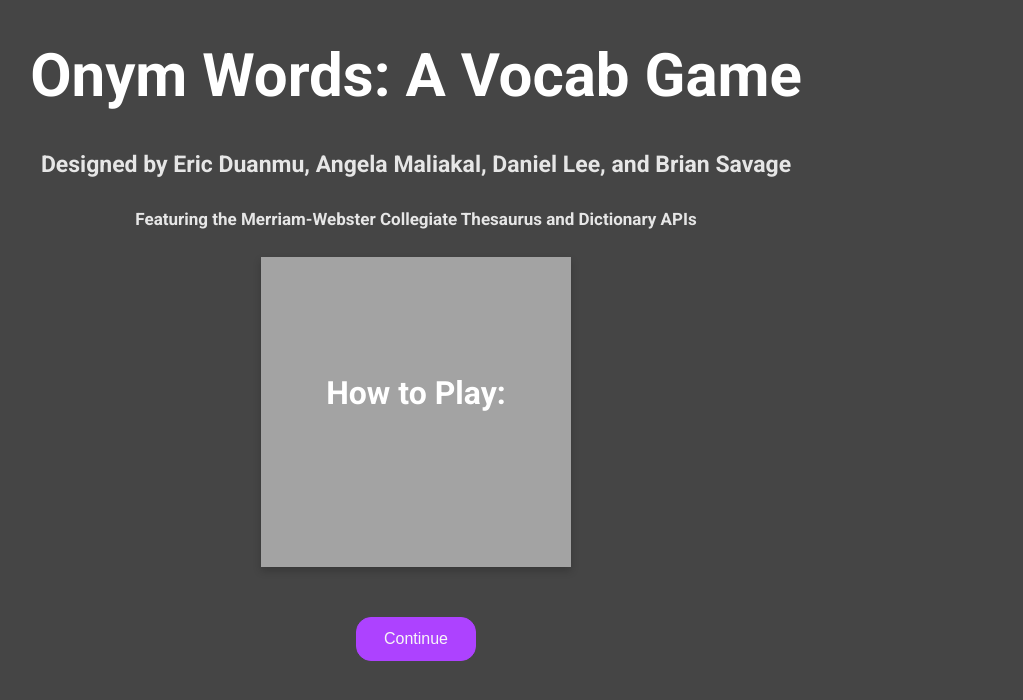
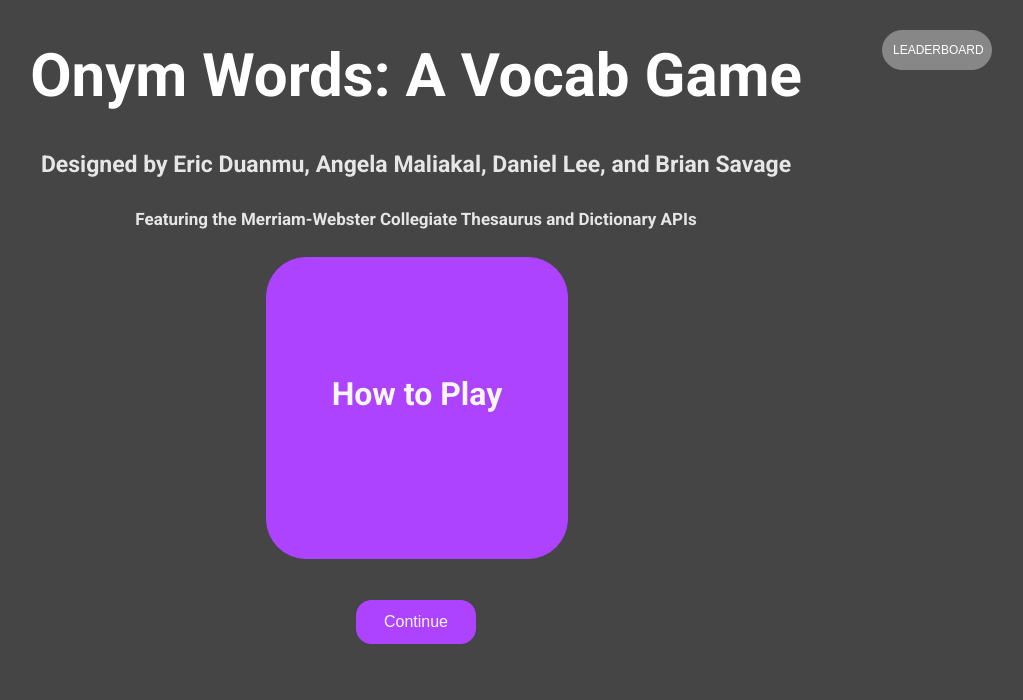
Before and after one commit to comp20BEAD/final-project, a website: page index.html in a window 1280 px wide. Shown: the whole page, without its empty margins (224-1247 px from the left). Drawn offline with nearby package versions, Linux system fonts and the light colour scheme.

Commit message:
Update index.html

```diff
--- a/index.html
+++ b/index.html
@@ -48,38 +48,51 @@
       h5 {
         font-size: 17px;
       }
+      p {
+        font-size: 14px;
+      }
 .flip-card {
-  margin: auto;
+  position: absolute;
+  width: 300px;
+  height: 300px;
+  left: 50%;
+  margin-left: -150px;
   background-color: transparent;
-  width: 310px;
-  height: 310px;
   perspective: 1000px;
 }
 .flip-card-inner {
-  position: relative;
-  width: 100%;
-  height: 100%;
+  position: absolute;
+  width: 300px;
+  height: 300px;
+  left: 50%;
+  margin-left: -150px;
   text-align: center;
   transition: transform 0.6s;
   transform-style: preserve-3d;
-  box-shadow: 0 4px 8px 0 rgba(0,0,0,0.2);
 }
 .flip-card:hover .flip-card-inner {
   transform: rotateY(180deg);
 }
 .flip-card-front, .flip-card-back {
   position: absolute;
-  width: 100%;
-  height: 100%;
+  width: 300px;
+  height: 300px;
+  left: 50%;
+  margin-left: -150px;
   backface-visibility: hidden;
 }
 .flip-card-front {
-  background-color: #a3a3a3;
-  color: #FFF;
+  background-color: #ad42ff;
+  border: solid 1px #ad42ff;
+  border-radius: 40px;
+  color: #f7f7f7;
 }
 .flip-card-back {
-  background-color: #a3a3a3;
-  color: #FFF;
+  vertical-align: middle;
+  background-color: #ad42ff;
+  border: solid 1px #ad42ff;
+  border-radius: 40px;
+  color: #f7f7f7;
   transform: rotateY(180deg);
 }
 .contButton {
@@ -94,7 +107,7 @@
   text-decoration: none;
   width: 120px;
   margin-left: -60px;
-  margin-top: 50px;
+  top: 600px;
   font-size: 12pt;
 }
 .contButton_hover:hover {
@@ -105,8 +118,33 @@
   outline: none;
   cursor: pointer;
 }
+.leaderboardButton {
+  position: absolute;
+  background-color: #878787;
+  border: solid 1px #878787;
+  border-radius: 20px;
+  color: #FFF;
+  padding: 10px 10px;
+  text-align: center;
+  text-decoration: none;
+  font-size: 12px;
+  width: 110px;
+  height: 40px;
+  top: 30px;
+  right: 5%;
+}
+.leaderboardButton_hover:hover {
+  background: #a3a3a3;
+  border: solid 1px #a3a3a3;
+  border-radius: 20px;
+  color: #FFF;
+  outline: none;
+  cursor: pointer;
+}
     </style>
   </head>
+  <body>
+  <input class="leaderboardButton leaderboardButton_hover" type="button" value="LEADERBOARD" id="leaderboard" onclick="window.location.href = 'leaderboard.html';">
   <h1 align="center" style="font-size: 60px">Onym Words: A Vocab Game<h1>
   <h4 align="center" style="color:#e6e6e6">Designed by Eric Duanmu, Angela Maliakal, Daniel Lee, and Brian Savage</h4>
   <h5 align="center" style="color:#e6e6e6">Featuring the Merriam-Webster Collegiate Thesaurus and Dictionary APIs</h5>
@@ -114,17 +152,17 @@
   <div class="flip-card-inner">
     <div class="flip-card-front">
     	<br><br><br><br><br>
-		<h1>How to Play:<h1>
+		<h1>How to Play<h1>
     </div>
     <div class="flip-card-back">
-      <p>1. Two words will be shown. Your job is to select whether the words are synonyms, antonyms, or unrelated.</p>
-      <p>2. Once you select, you can hover over the word for its definition.</p>
-      <p>3. When you are ready, click next to get your next pair of words.</p>
-      <P>4. You have 3 lives. If you get three pairs wrong, you will lose!</P>
-      <P>Click the continue button to get started!</P>
+      <p><br>1. Two words will be shown. Your job is to decide whether the words are synonyms, antonyms, or neither.</p>
+      <p>2. Once you answer, you can hover over the words for their definition.</p>
+      <p>3. When you are ready, click NEXT to get your next pair of words.</p>
+      <p>4. You have 3 lives. The game ends when you run out!</p>
+      <p><br>Click CONTINUE to get started!</p>
     </div>
   </div>
 </div>
   <input class="contButton contButton_hover" type="button" value="Continue" id="continue" onclick="window.location.href = 'game.html';">
-
+</body>
 </html>
```
